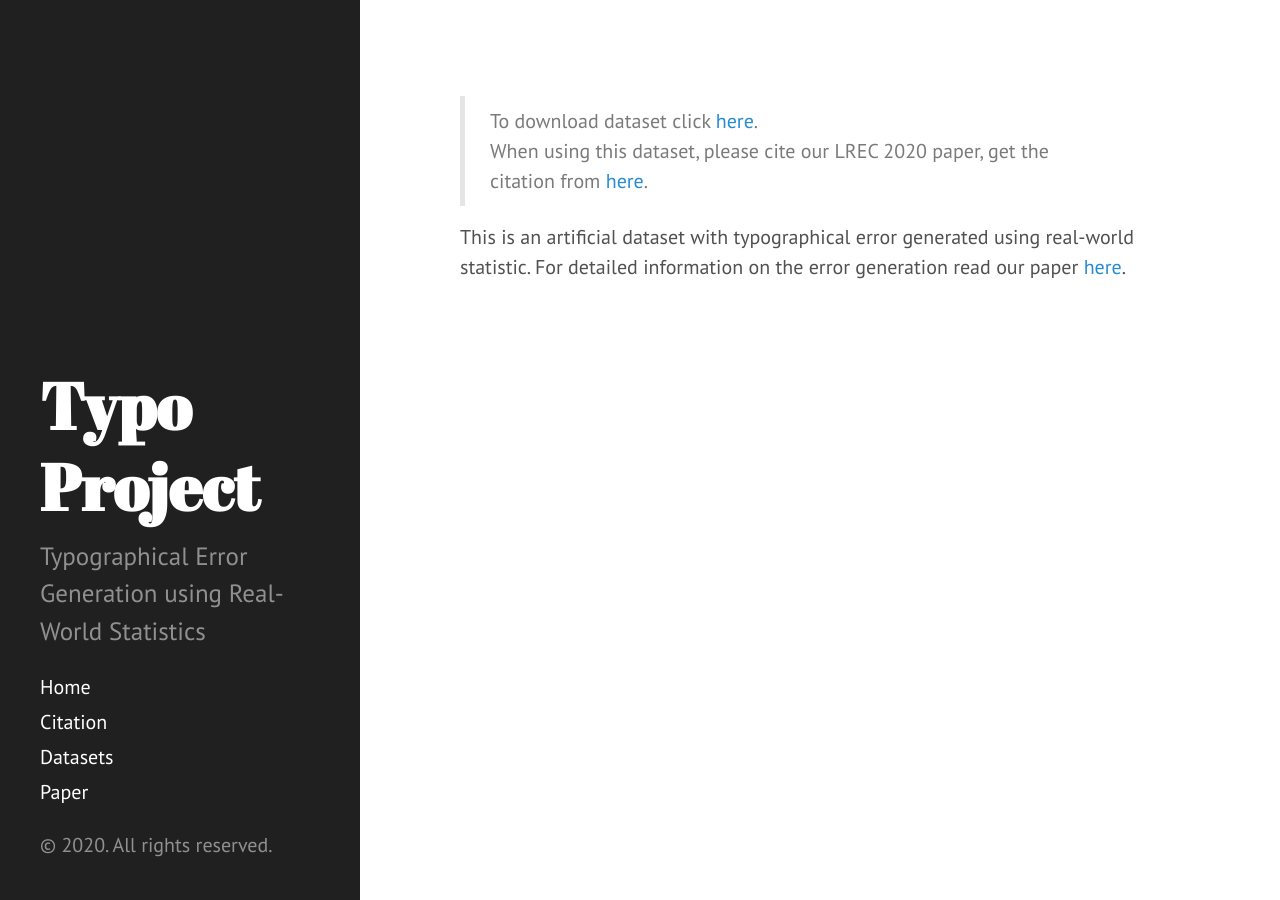
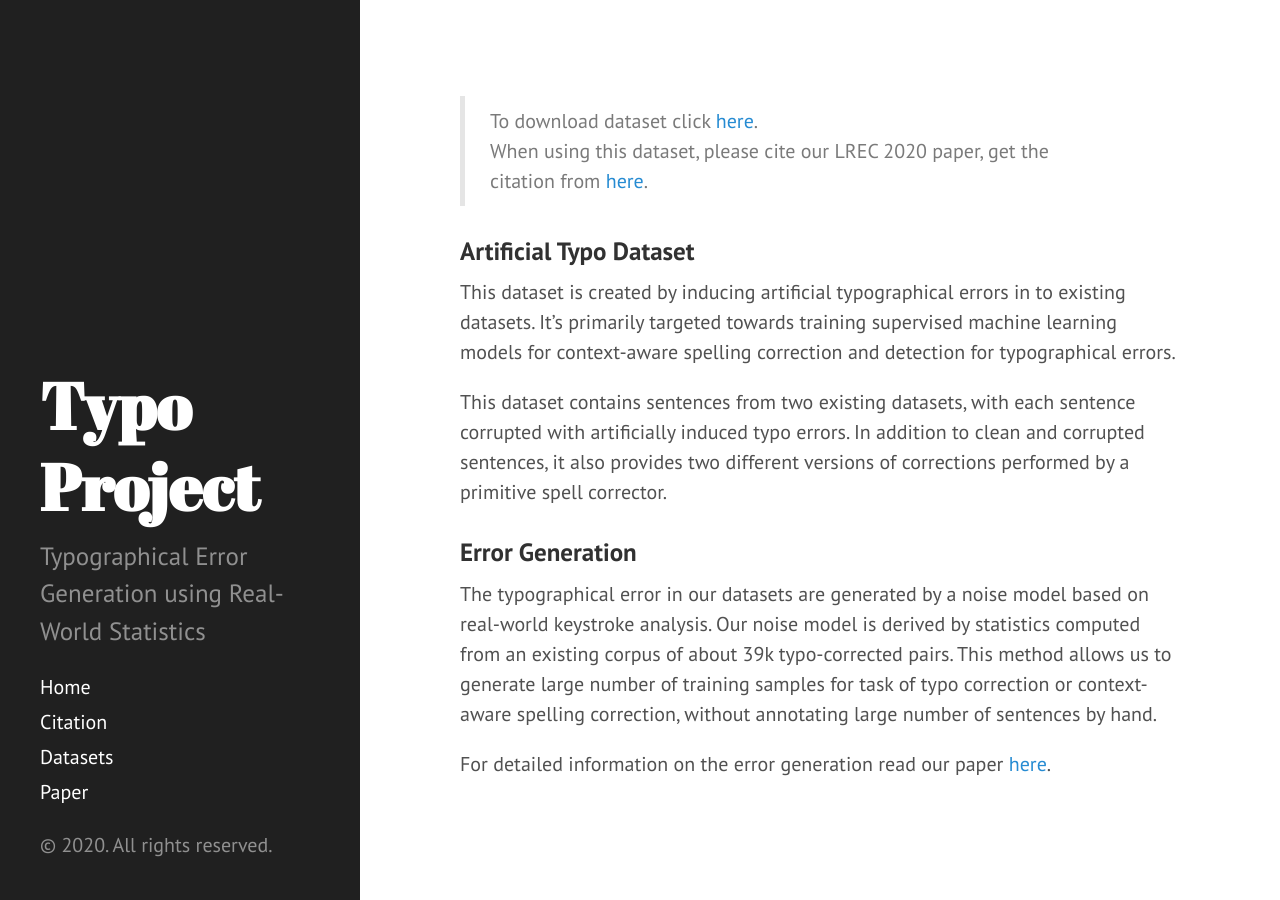
Before and after one commit to xitizzz/typo, a Jekyll site: the page built from index.md, in a window 1280 px wide. Built offline with Jekyll 4.4.1, drawn with Linux system fonts in a browser that asks for light colours.

Commit message:
Update index.md

```diff
--- a/index.md
+++ b/index.md
@@ -6,4 +6,12 @@ title: Home
 > To download dataset click [here](/dataset).
 > When using this dataset, please cite our LREC 2020 paper, get the citation from [here](/cite).
 
-This is an artificial dataset with typographical error generated using real-world statistic. For detailed information on the error generation read our paper [here](/paper).
+### Artificial Typo Dataset
+This dataset is created by inducing artificial typographical errors in to existing datasets. It's primarily targeted towards training supervised machine learning models for context-aware spelling correction and detection for typographical errors.
+
+This dataset contains sentences from two existing datasets, with each sentence corrupted with artificially induced typo errors. In addition to clean and corrupted sentences, it also provides two different versions of corrections performed by a primitive spell corrector.
+
+### Error Generation
+The typographical error in our datasets are generated by a noise model based on real-world keystroke analysis. Our noise model is derived by statistics computed from an existing corpus of about 39k typo-corrected pairs. This method allows us to generate large number of training samples for task of typo correction or context-aware spelling correction, without annotating large number of sentences by hand.
+
+For detailed information on the error generation read our paper [here](/paper).
```
